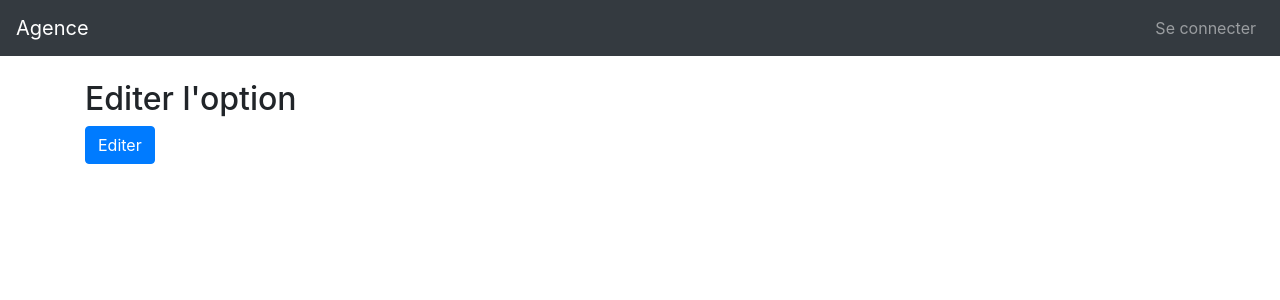
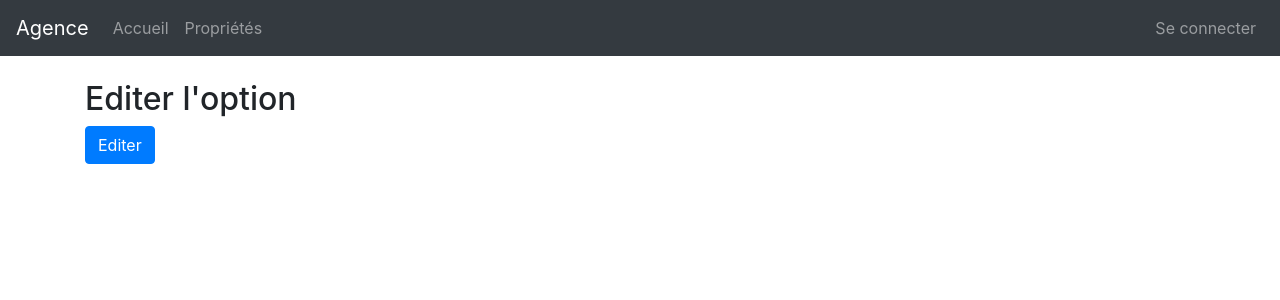
Before and after one commit to jolivald/agence-immo, a Symfony app: template templates/admin/option/edit.html.twig in a window 1280 px wide. Shown: the top 300 px of the page. Run offline with Twig, Linux system fonts and the light colour scheme; the template is opened without the code that fills it, so the values that code supplies are empty; style sheets or scripts are compiled from the project's sources; some libraries are stand-ins or nearby versions.

Commit message:
create admin links

```diff
--- a/src/Controller/Admin/AdminOptionController.php
+++ b/src/Controller/Admin/AdminOptionController.php
@@ -44,6 +44,7 @@ class AdminOptionController extends AbstractController
         }
 
         return $this->render('admin/option/create.html.twig', [
+            'current_menu' => 'admin',
             'option' => $option,
             'form' => $form->createView(),
         ]);
--- a/src/Controller/Admin/AdminPropertyController.php
+++ b/src/Controller/Admin/AdminPropertyController.php
@@ -36,6 +36,7 @@ class AdminPropertyController extends AbstractController {
   public function index() {
     $properties = $this->repository->findAll();
     return $this->render('admin/property/index.html.twig', [
+      'current_menu' => 'admin',
       'properties' => $properties
     ]);
   }
--- a/templates/base.html.twig
+++ b/templates/base.html.twig
@@ -33,10 +33,24 @@
               <li class="nav-item active">
                   <a class="nav-link" href="{{ path('property.index') }}">Propriétés<span class="sr-only"> (current)</span></a>
               </li>
+            {% else %}
+              <li class="nav-item">
+                  <a class="nav-link" href="{{ path('home') }}">Accueil</a>
+              </li>
+              <li class="nav-item">
+                  <a class="nav-link" href="{{ path('property.index') }}">Propriétés</a>
+              </li>
             {% endif %}
           </ul>
           <ul class="navbar-nav">
             {% if app.user %}
+
+              <li class="nav-item">
+                <a class="nav-link" href="{{ path('admin.option.index') }}">Options</a>
+              </li>
+              <li class="nav-item">
+                <a class="nav-link" href="{{ path('admin.property.index') }}">Administration</a>
+              </li>
               <li class="nav-item">
                 <a href="{{ path('logout') }}" class="nav-link">Se déconnecter</a>
               </li>
@@ -53,7 +67,7 @@
         {% block body %}{% endblock %}
     </main>
 
-    <script src="https://code.jquery.com/jquery-3.3.1.slim.min.js" integrity="sha384-q8i/X+965DzO0rT7abK41JStQIAqVgRVzpbzo5smXKp4YfRvH+8abtTE1Pi6jizo" crossorigin="anonymous"></script>
+    {# <script src="https://code.jquery.com/jquery-3.3.1.slim.min.js" integrity="sha384-q8i/X+965DzO0rT7abK41JStQIAqVgRVzpbzo5smXKp4YfRvH+8abtTE1Pi6jizo" crossorigin="anonymous"></script> #}
     <script src="https://cdnjs.cloudflare.com/ajax/libs/popper.js/1.14.7/umd/popper.min.js" integrity="sha384-UO2eT0CpHqdSJQ6hJty5KVphtPhzWj9WO1clHTMGa3JDZwrnQq4sF86dIHNDz0W1" crossorigin="anonymous"></script>
     <script src="https://stackpath.bootstrapcdn.com/bootstrap/4.3.1/js/bootstrap.min.js" integrity="sha384-JjSmVgyd0p3pXB1rRibZUAYoIIy6OrQ6VrjIEaFf/nJGzIxFDsf4x0xIM+B07jRM" crossorigin="anonymous"></script>
     {{ encore_entry_script_tags('app') }}
```
